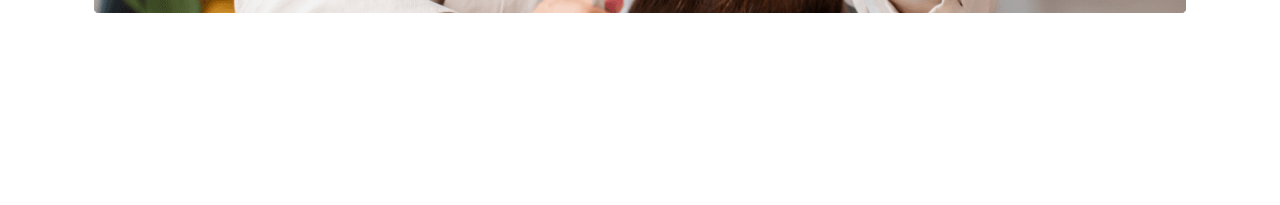
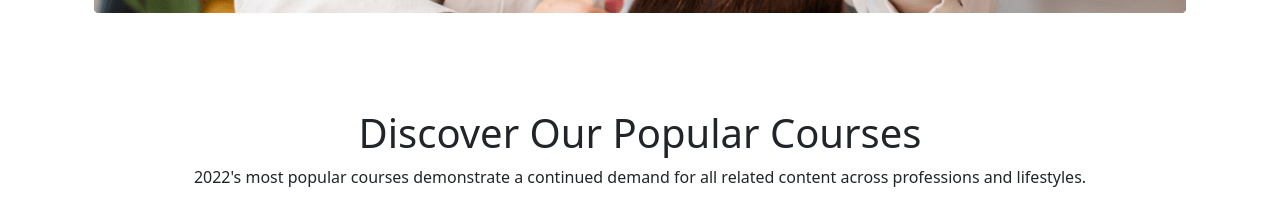
Before and after one commit to DidarulIslam1/Assignment-03, a plain HTML site: page index.html in a window 1280 px wide. Shown: the part 688-893 px from the top of the page. Before the commit the page ends 800 px from the top, so only its background shows below. Drawn offline with nearby package versions, Linux system fonts and the light colour scheme.

Commit message:
start main section with some modification

```diff
--- a/index.html
+++ b/index.html
@@ -10,6 +10,7 @@
 </head>
 
 <body>
+    <!-- start header -->
     <header class="container">
         <nav class="navbar navbar-expand-lg bg-light">
             <div class="container">
@@ -103,7 +104,20 @@
                 </button>
             </div>
         </section>
+        <!-- slider end -->
     </header>
+    <!-- end header -->
+    <!-- start main section -->
+    <main class="container mt-5">
+        <section class="text-center">
+            <div class="pt-5">
+                <h1>Discover Our Popular Courses</h1>
+                <p>2022's most popular courses demonstrate a continued demand for all related content across professions
+                    and
+                    lifestyles. </p>
+            </div>
+        </section>
+    </main>
     <script src="https://cdn.jsdelivr.net/npm/bootstrap@5.2.0/dist/js/bootstrap.bundle.min.js"
         integrity="sha384-A3rJD856KowSb7dwlZdYEkO39Gagi7vIsF0jrRAoQmDKKtQBHUuLZ9AsSv4jD4Xa"
         crossorigin="anonymous"></script>
```
